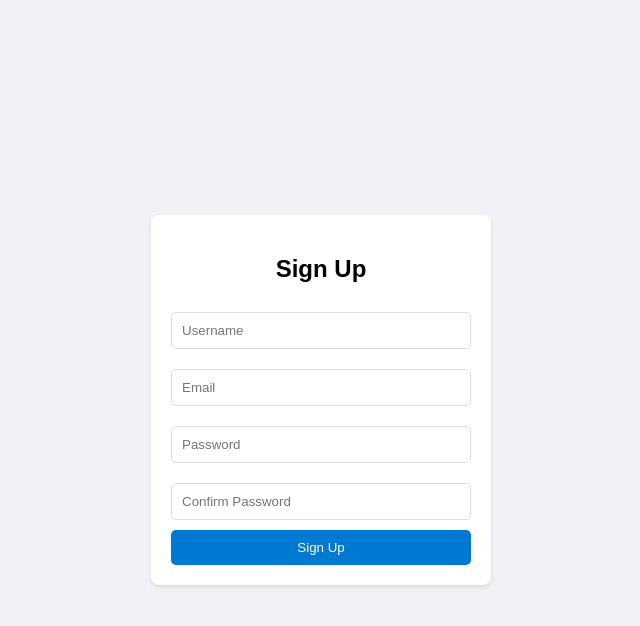
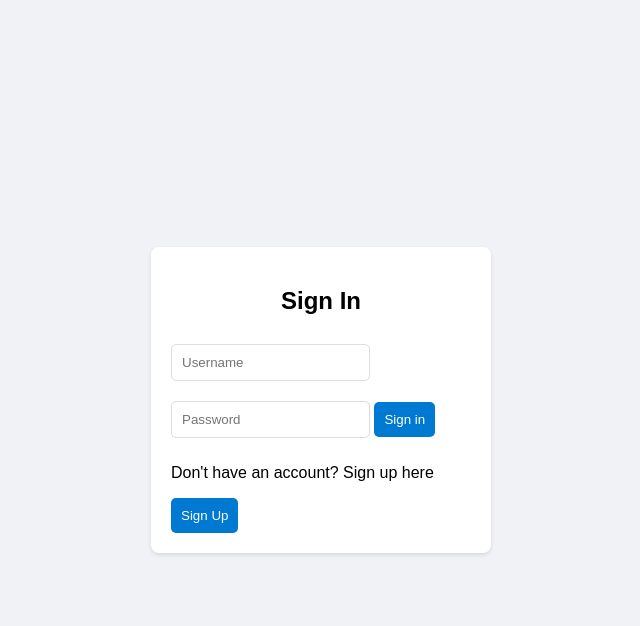
Before and after one commit to VangSang0/SkillSwap, a Flask app: page / in a window 1280 px wide. Shown: the top 626 px of the page, without its empty margins (319-959 px from the left). Run offline with Flask 3, Linux system fonts and the light colour scheme.

Commit message:
Changing a few things and relating stuff to each other slowly but surely

```diff
--- a/app.py
+++ b/app.py
@@ -1,4 +1,4 @@
-from flask import Flask, render_template, redirect, url_for
+from flask import Flask, render_template, redirect, url_for, request
 
 app = Flask(__name__)
 
@@ -24,18 +24,42 @@
 ]
 
 @app.get('/')
-def sign_up():
+def sign_in():
+
+    return render_template('sign_in.html')
+
+@app.post('/signing-in')
+def signing_in():
+
+    return redirect(url_for('home_page'))
+
+
+@app.get('/sign-up')
+def sign_up_tab():
+
     return render_template('sign_up.html')
 
-@app.get('/home')
-def home():
+@app.post('/signing-up')
+def signing_up():
+
+    return redirect(url_for('sign_in'))
+
+
+
+
+
+@app.get('/home-page')
+def home_page():
 
     return render_template('home_page.html', posts=posts)
 
 
-@app.get('/profile')
+@app.get('/profile-page')
 def profile():
+
     return render_template('profile.html')
 
-if __name__ == '__main__':
-    app.run(debug=True)
+@app.get('/friends-page')
+def friends():
+
+    return render_template('friends_page.html')
--- a/templates/friendsPage.html
+++ b/templates/friends_page.html
@@ -4,7 +4,7 @@
     SkillSwap|Friends
 {% endblock %}
 
-{% block content %}
+{% block maincontent %}
     <h2>Friends</h2>
     <p>Listed below is where you can view all your friends</p>
 {% endblock %}
--- a/templates/profile.html
+++ b/templates/profile.html
@@ -1,3 +1,4 @@
 {% extends "_layout.html" %}
-
+{% block maincontent %}
+    <p>You are in the profile page</p>
 {% endblock %}
--- /dev/null
+++ b/templates/sign_in.html
@@ -0,0 +1,26 @@
+<!DOCTYPE html>
+<html lang="en">
+<head>
+    <meta charset="UTF-8">
+    <meta name="viewport" content="width=device-width, initial-scale=1.0">
+    <title>Sign in | SkillSwap</title>
+    <link href="{{url_for('static', filename='style.css')}}" rel="stylesheet" type="text/css">
+</head>
+<body class="signup">
+
+    <div class="signup-container">
+        <h2>Sign In</h2>
+        <form class="signing-in" action="/signing-in" method="post">
+            <input type="text" name="username" placeholder="Username" required>
+            <input type="password" name="password" placeholder="Password" required>
+            <button class="sign-up" type="submit">Sign in</button>
+        </form>
+        <form action="/sign-up" method="get">
+            <p>Don't have an account? Sign up here</p>
+            <button class="sign-up" type="submit">Sign Up</button>
+        </form>
+    </div>
+
+
+</body>
+</html>
--- a/templates/sign_up.html
+++ b/templates/sign_up.html
@@ -3,7 +3,7 @@
 <head>
     <meta charset="UTF-8">
     <meta name="viewport" content="width=device-width, initial-scale=1.0">
-    <title>Sign Up - SkillSwap</title>
+    <title>Sign Up | SkillSwap</title>
     <link href="{{url_for('static', filename='style.css')}}" rel="stylesheet" type="text/css">
 </head>
 
@@ -11,11 +11,11 @@
 
     <div class="signup-container">
         <h2>Sign Up</h2>
-    <form class="signing-up" method="post">
+        <form class="signing-up" action="/signing-up" method="post">
             <input type="text" placeholder="Username" required>
             <input type="email" placeholder="Email" required>
             <input type="password" placeholder="Password" required>
-        <input type="confirm-password" placeholder="Confirm Password" required>
+            <input type="password" placeholder="Confirm Password" required>
             <button class="sign-up" type="submit">Sign Up</button>
         </form>
     </div>
```
Also changed, not shown: templates/_layout.html (+9 -4 lines). Lines whose indentation alone changed are shown as unchanged.
